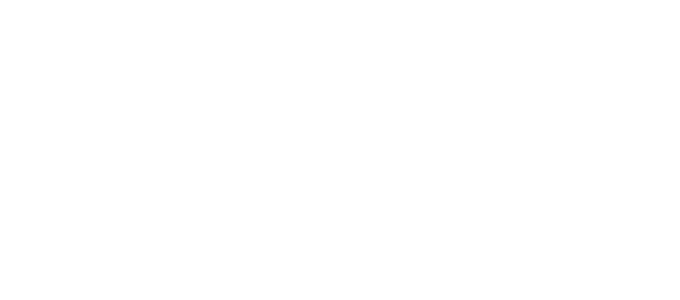
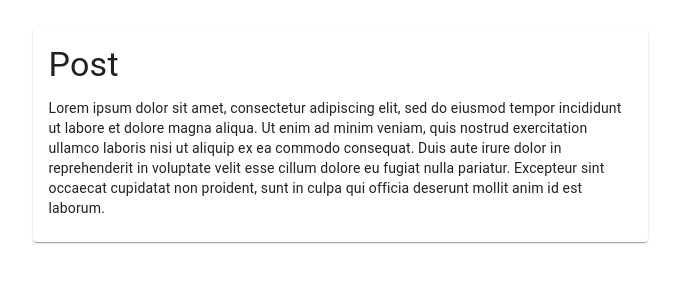
Before and after one commit to anna-kuzii/post, a React (Create React App) app: page / in a window 1280 px wide. Shown: the top 300 px of the page, without its empty margins (300-980 px from the left). Built offline with nearby package versions, Linux system fonts and the light colour scheme.

Commit message:
add material UI && Post

```diff
--- a/package.json
+++ b/package.json
@@ -3,6 +3,7 @@
   "version": "0.1.0",
   "private": true,
   "dependencies": {
+    "@material-ui/core": "^4.4.2",
     "react": "^16.9.0",
     "react-dom": "^16.9.0",
     "react-scripts": "3.1.1"
--- a/src/App.js
+++ b/src/App.js
@@ -1,5 +1,13 @@
 import React from 'react';
+import Grid from '@material-ui/core/Grid';
 import './App.css';
+import { Post } from './components/Post';
 
 export const App = () =>
-    <div className="App" />;
+  <Grid
+    container
+    direction="row"
+    justify="center"
+  >
+    <Post />
+  </Grid>;
--- /dev/null
+++ b/src/components/Post/index.jsx
@@ -0,0 +1,37 @@
+import React from 'react';
+import { makeStyles } from '@material-ui/core/styles';
+import Card from '@material-ui/core/Card';
+import CardContent from '@material-ui/core/CardContent';
+import Typography from '@material-ui/core/Typography';
+
+const useStyles = makeStyles({
+  card: {
+    maxWidth: 615,
+    marginTop: 20
+  },
+  title: {
+    fontSize: 25,
+  },
+});
+
+export const Post = () => {
+  const classes = useStyles();
+
+  return (
+    <Card className={classes.card}>
+      <CardContent>
+        <Typography variant="h4" component="h4" gutterBottom>
+          Post
+        </Typography>
+        <Typography variant="body2" component="p">
+          Lorem ipsum dolor sit amet, consectetur adipiscing elit, sed do eiusmod tempor incididunt
+          ut labore et dolore magna aliqua. Ut enim ad minim veniam, quis nostrud exercitation
+          ullamco laboris nisi ut aliquip ex ea commodo consequat. Duis aute irure dolor in
+          reprehenderit in voluptate velit esse cillum dolore eu fugiat nulla pariatur. Excepteur
+          sint occaecat cupidatat non proident, sunt in culpa qui officia deserunt mollit anim id
+          est laborum.
+        </Typography>
+      </CardContent>
+    </Card>
+  )
+};
```
Also changed, not shown: 1 other file (tests, documents, lock files or other folders).
